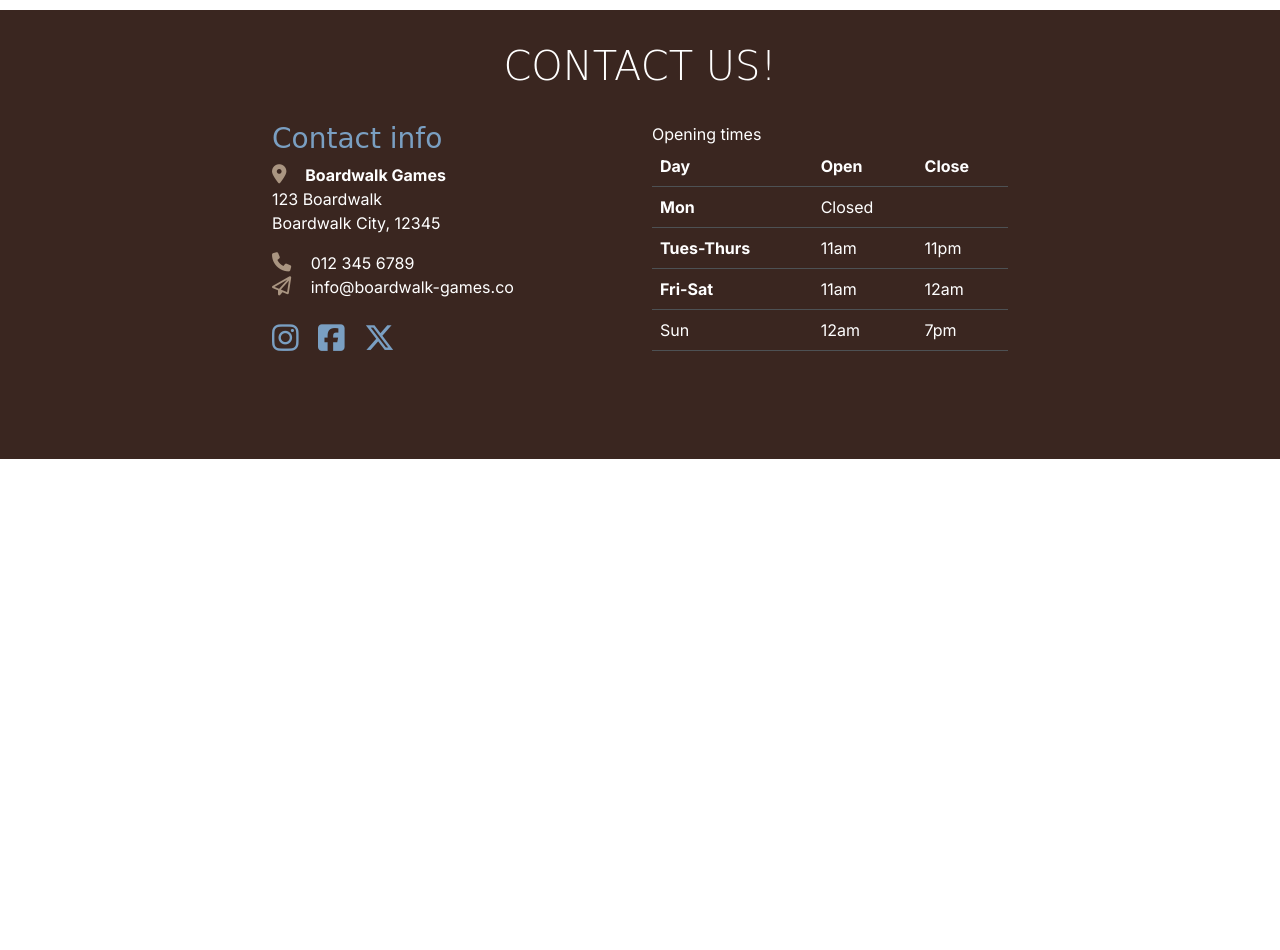
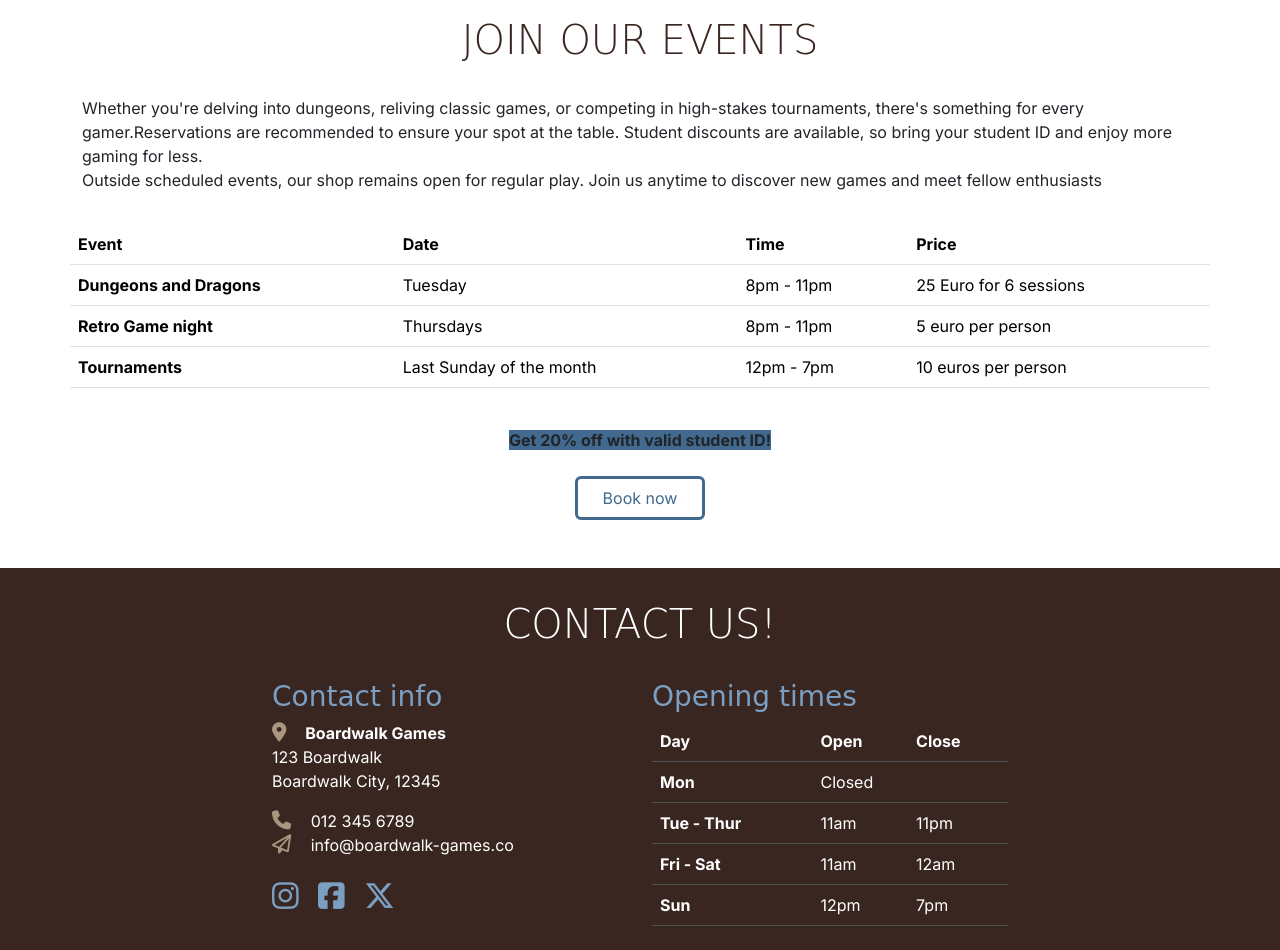
Before and after one commit to sognodoro/boardwalk-games, a plain HTML site: page index.html in a window 1280 px wide. Shown: the part 1160-2110 px from the top of the page. Before the commit the page ends 1619 px from the top, so only its background shows below. Drawn offline with nearby package versions, Linux system fonts and the light colour scheme; a web font is replaced by a local one.

Commit message:
added events and events styling

```diff
--- a/assets/css/style.css
+++ b/assets/css/style.css
@@ -42,6 +42,31 @@ h2 {
     margin-bottom: 2rem;
 }
 
+/* Buttons */
+
+.custom-button-filled {
+    border: 2px solid var(--highlight-color);
+    background-color: var(--highlight-color);
+    color: white;
+}
+
+.custom-button-filled:hover {
+    border: 2px solid var(--secondary-color);
+    background-color: var(--secondary-color);
+    color: white;
+}
+
+.custom-button-outline {
+    border: 3px solid var(--highlight-color);
+    padding: 7px 25px;
+    color: var(--highlight-color)
+}
+
+.custom-button-outline:hover {
+    background-color: var(--highlight-color);
+    color: white
+}
+
 /* Navbar */
 
 #navbar {
@@ -76,6 +101,17 @@ h2 {
 #fav-games .card {
     border: none;
 }
+#events .table-hover tbody tr:hover {
+    background-color: var(--highlight-color-light);
+    color: white;
+}
+#events .bg-color {
+    font-weight: bold;
+    background-color: var(--highlight-color);
+
+}
+
+
 
 /* Footer / contact */
 
@@ -102,15 +138,17 @@ h2 {
 #contact .social-links i {
     color: var(--highlight-color-light);
     font-size: 1.9rem;
-    transition: color 0,3s ease-in-out;
+    transition: color 0.3s ease-in-out;
 }
 
 #contact .social-links i:hover {
     color: var(--secondary-color);
 }
+
 #contact .table-dark * {
-  background-color: transparent;
-   }
+    background-color: transparent;
+}
+
 
 /* grid visualisation CSS for testing */
 
--- a/index.html
+++ b/index.html
@@ -44,12 +44,14 @@
                         <a class="nav-link" href="#">Services</a>
                     </li>
                     <li class="nav-item">
-                        <a class="nav-link active" href="game-library.html">Games</a>
+                        <a class="nav-link" href="game-library.html">Games</a>
                     </li>
                     <li class="nav-item">
-                        <a class="nav-link" href="index.html#contact">Contact</a>
+                        <a class="nav-link" href="#contact">Contact</a>
                     </li>
-                    <li><a href="booking.html" class="btn btn-primary ms-lg-3" >Book now</a></li>
+                    <li class="nav-item">
+                        <a href="booking.html" class="btn custom-button-filled ms-lg-3">Book now</a>
+                    </li>
                 </ul>
             </div>
         </div>
@@ -66,7 +68,7 @@
                     café delights. Whether you're a casual gamer seeking a cosy nook to unwind, a board game enthusiast
                     ready for your next challenge, or a student gamer looking for a fun, affordable hangout, we've got
                     you covered.</p>
-                    <li><a href="booking.html" class="btn btn-primary mb-4" >Book now</a></li>
+                <a href="booking.html" class="btn custom-button-outline mb-4">Book now</a>
             </div>
             <div class="col-12 col-xl-6">
                 <div id="carouselExampleAutoplaying" class="carousel slide" data-bs-ride="carousel">
@@ -189,6 +191,57 @@
                 </div>
             </div>
         </section>
+        <section id="events" class="container">
+            <div class="row ">
+                <h2 class="display-6 text-center">JOIN OUR EVENTS</h2>
+                <p>Whether you're delving into dungeons,
+                    reliving classic games, or competing in high-stakes
+                tournaments, there's something for every gamer.Reservations are recommended to ensure your spot at the
+                table. Student discounts are available, so bring your student ID and enjoy more gaming for less.
+                <br>
+                Outside scheduled events, our shop remains open for regular play.
+                Join us anytime to discover new games and meet fellow enthusiasts<p></table>
+                </p>
+                <table class="table table-hover">
+                    <thead>
+                      <tr>
+                        <th scope="col">Event</th>
+                        <th scope="col">Date</th>
+                        <th scope="col">Time</th>
+                        <th scope="col">Price</th>
+                      </tr>
+                    </thead>
+                    <tbody>
+                      <tr>
+                        <th scope="row">Dungeons and Dragons</th>
+                        <td>Tuesday</td>
+                        <td>8pm - 11pm</td>
+                        <td>25 Euro for 6 sessions</td>
+                      </tr>
+                      <tr>
+                        <th scope="row">Retro Game night</th>
+                        <td>Thursdays</td>
+                        <td>8pm - 11pm</td>
+                        <td>5 euro per person</td>
+                      </tr>
+                      <tr>
+                        <th scope="row">Tournaments</th>
+                        <td>Last Sunday of the month</td>
+                        <td>12pm - 7pm</td>
+                        <td>10 euros per person</td>
+                      </tr>
+                    </tbody>
+                  </table>
+
+                  <div class="text-center my-4">
+                    <span class="bg-color text-center">Get 20% off with valid student ID!</span>
+                        <br>
+                  <a href="booking.html" class="btn custom-button-outline my-4">Book now</a>
+                </div>
+
+            </div>
+        </div>
+        </section>
     </main>
 
     <!-- Footer / contact section -->
@@ -223,46 +276,41 @@
                 </div>
 
                 <!-- Opening times -->
-                <div class="col-12 col-md-6 col-xl-4">Opening times
+                <div class="col-12 col-md-6 col-xl-4">
+                    <h3 class="sub-heading-color">Opening times</h3>
                     <table class="table table-dark">
                         <thead>
                             <tr>
                                 <th scope="col">Day</th>
                                 <th scope="col">Open</th>
                                 <th scope="col">Close</th>
-
                             </tr>
                         </thead>
                         <tbody>
                             <tr>
                                 <th scope="row">Mon</th>
-                        <td>Closed</td>
-                        <td></td>
+                                <td colspan="2">Closed</td>
                             </tr>
                             <tr>
-                        <th scope="row">Tues-Thurs</th>
+                                <th scope="row">Tue - Thur</th>
                                 <td>11am</td>
                                 <td>11pm</td>
                             </tr>
                             <tr>
-                        <th scope="row">Fri-Sat</th>
+                                <th scope="row">Fri - Sat</th>
                                 <td>11am</td>
                                 <td>12am</td>
                             </tr>
-                    </tbody>
-                    <thead>
                             <tr>
-                            <td>Sun</td>
-                            <td>12am</td>
+                                <th scope="row">Sun</th>
+                                <td>12pm</td>
                                 <td>7pm</td>
                             </tr>
-                    </thead>
+                        </tbody>
                     </table>
                 </div>
             </div>
         </div>
-        </div>
-
     </footer>
 
     <!-- Bootstrap JS -->
--- a/success.html
+++ b/success.html
@@ -50,7 +50,7 @@
                         <a class="nav-link" href="index.html#contact">Contact</a>
                     </li>
                     <li class="nav-item">
-            <a class="btn btn-primary ms-3" href="booking.html">Book now</a>
+                        <a class="btn custom-button-filled ms-3" href="booking.html">Book now</a>
                     </li>
                 </ul>
             </div>
@@ -63,7 +63,7 @@
             <div class="col-12 col-md-8">
                 <h1 class="display-3">Thank you!</h1>
                 <p class="lead">Your form has been submitted successfully!</p>
-        <a href="index.html" class="btn btn-primary mb-5">Return to the home page</a>
+                <a href="index.html" class="btn custom-button-outline mb-5">Return to the home page</a>
             </div>
         </div>
     </main>
@@ -91,11 +91,14 @@
                     </p>
                     <div class="social-icons mt-4">
                         <a href="https://www.instagram.com" target="_blank" rel="noopener"
-              aria-label="Visit our Instagram page (opens in a new tab)"><i class="fa-brands fa-instagram"></i></a>
+                            aria-label="Visit our Instagram page (opens in a new tab)"><i
+                                class="fa-brands fa-instagram"></i></a>
                         <a href="https://www.facebook.com" target="_blank" rel="noopener"
-              aria-label="Visit our Facebook page (opens in a new tab)"><i class="fa-brands fa-square-facebook"></i></a>
+                            aria-label="Visit our Facebook page (opens in a new tab)"><i
+                                class="fa-brands fa-square-facebook"></i></a>
                         <a href="https://www.twitter.com" target="_blank" rel="noopener"
-              aria-label="Visit our Twitter feed (opens in a new tab)"><i class="fa-brands fa-x-twitter"></i></a>
+                            aria-label="Visit our Twitter feed (opens in a new tab)"><i
+                                class="fa-brands fa-x-twitter"></i></a>
                     </div>
                 </div>
                 <div class="col-12 col-md-6 col-xl-4">
@@ -136,7 +139,7 @@
     </footer>
 
     <!-- font awesome 6 -->
-  <script src="https://kit.fontawesome.com/ADD-YOUR-KIT-CODE-HERE.js" crossorigin="anonymous"></script>
+    <script src="https://kit.fontawesome.com/aa9af45995.js" crossorigin="anonymous"></script>
     <!-- bootstrap 5 js -->
     <script src="https://cdn.jsdelivr.net/npm/bootstrap@5.3.3/dist/js/bootstrap.bundle.min.js"
         integrity="sha384-YvpcrYf0tY3lHB60NNkmXc5s9fDVZLESaAA55NDzOxhy9GkcIdslK1eN7N6jIeHz" crossorigin="anonymous">
```
Also changed, not shown: game-library.html (+21 -21 lines). Lines whose indentation alone changed are shown as unchanged.
